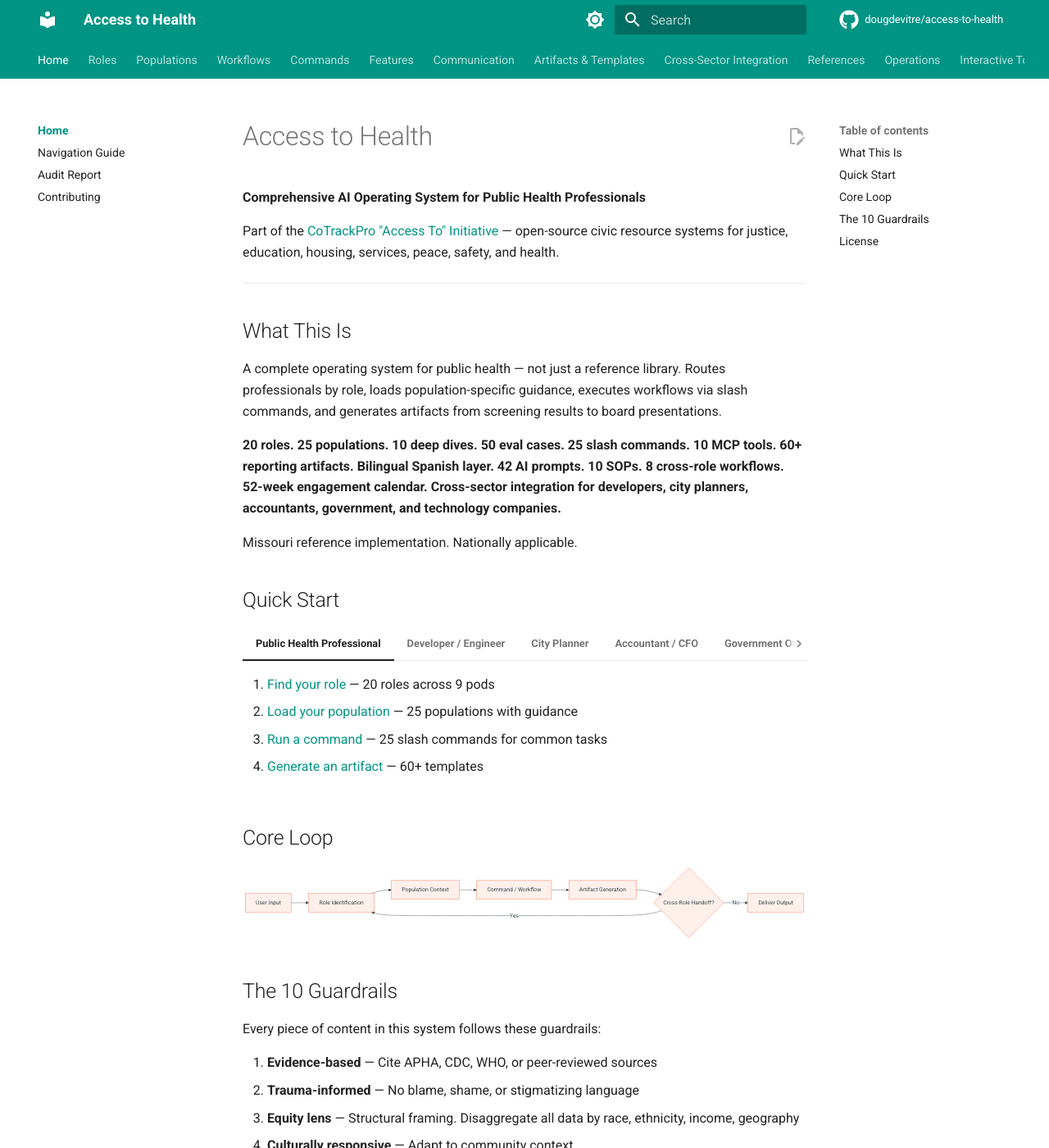
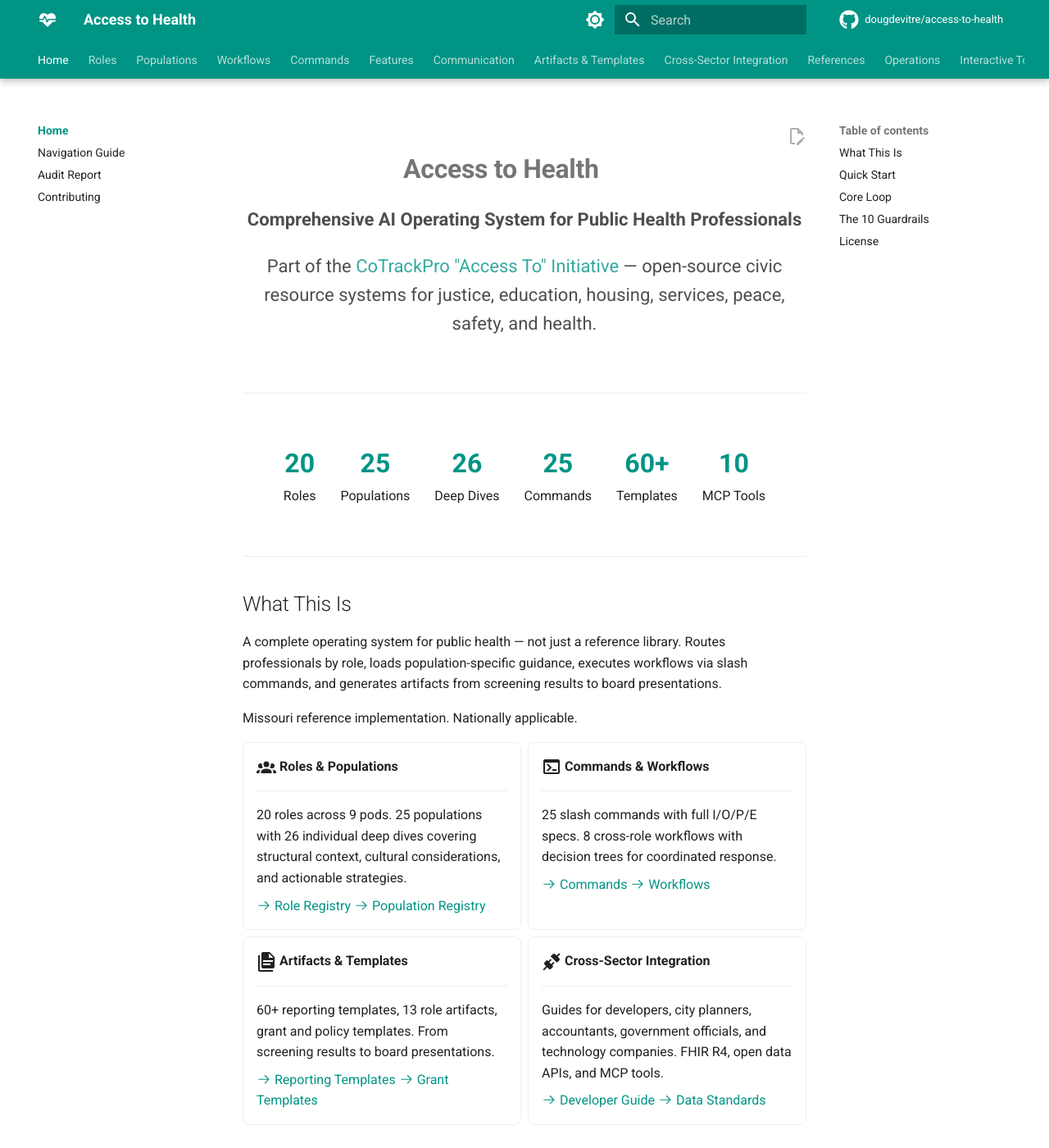
Before and after one commit to dougdevitre/access-to-health, an MkDocs documentation site: the page built from docs/index.md, in a window 1280 px wide and 1400 px high. Shown: the whole window at 82% size. Built offline with MkDocs 1.6.1 and Material for MkDocs 9.7.7, drawn with Linux system fonts in a browser that asks for light colours; comment, search, counter and statistics services are not loaded.

Commit message:
Build out GitHub Pages site (#13)
* Enhance GitHub Pages site with improved UX, landing page, and theme features

- Add Material theme features: instant navigation, sticky tabs, progress bar,
  breadcrumbs, search sharing, tab linking, TOC follow, code annotations
- Add feature card grid and stats bar to landing page for visual overview
- Add custom CSS for hero section, stats, cards, and table readability
- Add custom 404 error page with navigation links
- Add markdown extensions: def_list, footnotes, emoji, keys, mark
- Add pip caching to CI workflow for faster deploys
- Remove duplicate MCP Tool Schemas nav entry
- Set heart-pulse icon as site logo

https://claude.ai/code/session_01GX7V5C1HyMkaEnVVKMQX3f

* Add documentation pages for schemas and developer tools

- Create schemas/index.md with SDOH data model tables, FHIR R4 mapping
  reference, LOINC/ICD-10 codes, and privacy-by-design overview
- Create tools/index.md with tool catalog, quick start, programmatic
  usage examples, and links to source files
- Add both pages to Cross-Sector Integration nav section
- Update landing page developer links to point to new schema/tool pages

https://claude.ai/code/session_01GX7V5C1HyMkaEnVVKMQX3f

---------

Co-authored-by: Claude <noreply@anthropic.com>

```diff
--- a/docs/index.md
+++ b/docs/index.md
@@ -1,6 +1,8 @@
 ---
 title: Access to Health
 ---
+
+<div class="hero" markdown>
 
 # Access to Health
 
@@ -8,15 +10,86 @@ title: Access to Health
 
 Part of the [CoTrackPro "Access To" Initiative](https://github.com/CoTrackPro) — open-source civic resource systems for justice, education, housing, services, peace, safety, and health.
 
+</div>
+
+---
+
+<div class="stats" markdown>
+
+<div class="stat" markdown>
+**20**
+Roles
+</div>
+<div class="stat" markdown>
+**25**
+Populations
+</div>
+<div class="stat" markdown>
+**26**
+Deep Dives
+</div>
+<div class="stat" markdown>
+**25**
+Commands
+</div>
+<div class="stat" markdown>
+**60+**
+Templates
+</div>
+<div class="stat" markdown>
+**10**
+MCP Tools
+</div>
+
+</div>
+
 ---
 
 ## What This Is
 
 A complete operating system for public health — not just a reference library. Routes professionals by role, loads population-specific guidance, executes workflows via slash commands, and generates artifacts from screening results to board presentations.
 
-**20 roles. 25 populations. 10 deep dives. 50 eval cases. 25 slash commands. 10 MCP tools. 60+ reporting artifacts. Bilingual Spanish layer. 42 AI prompts. 10 SOPs. 8 cross-role workflows. 52-week engagement calendar. Cross-sector integration for developers, city planners, accountants, government, and technology companies.**
+Missouri reference implementation. Nationally applicable.
 
-Missouri reference implementation. Nationally applicable.
+<div class="grid cards" markdown>
+
+-   :material-account-group:{ .lg .middle } **Roles & Populations**
+
+    ---
+
+    20 roles across 9 pods. 25 populations with 26 individual deep dives covering structural context, cultural considerations, and actionable strategies.
+
+    [:octicons-arrow-right-24: Role Registry](roles/ROLE-REGISTRY.md)
+    [:octicons-arrow-right-24: Population Registry](populations/POPULATION-REGISTRY.md)
+
+-   :material-console:{ .lg .middle } **Commands & Workflows**
+
+    ---
+
+    25 slash commands with full I/O/P/E specs. 8 cross-role workflows with decision trees for coordinated response.
+
+    [:octicons-arrow-right-24: Commands](commands/COMMANDS.md)
+    [:octicons-arrow-right-24: Workflows](workflows/cross-role-workflows.md)
+
+-   :material-file-document-multiple:{ .lg .middle } **Artifacts & Templates**
+
+    ---
+
+    60+ reporting templates, 13 role artifacts, grant and policy templates. From screening results to board presentations.
+
+    [:octicons-arrow-right-24: Reporting Templates](artifacts/reporting-templates.md)
+    [:octicons-arrow-right-24: Grant Templates](grant-templates/grant-and-policy-templates.md)
+
+-   :material-connection:{ .lg .middle } **Cross-Sector Integration**
+
+    ---
+
+    Guides for developers, city planners, accountants, government officials, and technology companies. FHIR R4, open data APIs, and MCP tools.
+
+    [:octicons-arrow-right-24: Developer Guide](integration/developer-guide.md)
+    [:octicons-arrow-right-24: Data Standards](integration/cross-sector-data-standards.md)
+
+</div>
 
 ## Quick Start
 
@@ -31,8 +104,8 @@ Missouri reference implementation. Nationally applicable.
 
     1. [Architecture & APIs](integration/developer-guide.md) — FHIR R4, SMART on FHIR, compliance
     2. [Data Standards](integration/cross-sector-data-standards.md) — Gravity Project, open data APIs
-    3. [Schemas](integration/cross-sector-data-standards.md) — SDOH data model + FHIR mapping
-    4. [Tools](integration/developer-guide.md) — TypeScript SDOH scorer, ROI calculator, campaign engine
+    3. [Schemas](schemas/index.md) — SDOH data model + FHIR mapping
+    4. [Tools](tools/index.md) — TypeScript SDOH scorer, ROI calculator, campaign engine
 
 === "City Planner"
 
--- /dev/null
+++ b/docs/overrides/404.html
@@ -0,0 +1,15 @@
+{% extends "main.html" %}
+
+{% block content %}
+<h1>404 - Page Not Found</h1>
+<p>The page you're looking for doesn't exist or has moved.</p>
+
+<div class="md-typeset">
+  <a href="{{ config.site_url }}" class="md-button md-button--primary">
+    Back to Home
+  </a>
+  <a href="{{ config.site_url }}NAVIGATION/" class="md-button">
+    Navigation Guide
+  </a>
+</div>
+{% endblock %}
--- /dev/null
+++ b/docs/stylesheets/extra.css
@@ -0,0 +1,65 @@
+/* Hero section on landing page */
+.md-typeset .hero {
+  text-align: center;
+  padding: 2rem 0 1rem;
+}
+
+.md-typeset .hero h1 {
+  font-weight: 700;
+  margin-bottom: 0.5rem;
+}
+
+.md-typeset .hero p {
+  font-size: 1.1rem;
+  opacity: 0.8;
+}
+
+/* Feature grid cards */
+.md-typeset .grid.cards > ul > li {
+  border: 1px solid var(--md-default-fg-color--lightest);
+  border-radius: 0.4rem;
+  transition: border-color 0.2s, box-shadow 0.2s;
+}
+
+.md-typeset .grid.cards > ul > li:hover {
+  border-color: var(--md-accent-fg-color);
+  box-shadow: 0 4px 12px rgba(0, 0, 0, 0.08);
+}
+
+/* Guardrails list styling */
+.md-typeset .guardrails ol li {
+  margin-bottom: 0.4rem;
+}
+
+/* Stats bar */
+.md-typeset .stats {
+  display: flex;
+  flex-wrap: wrap;
+  gap: 1.5rem;
+  justify-content: center;
+  padding: 1rem 0;
+}
+
+.md-typeset .stats .stat {
+  text-align: center;
+}
+
+.md-typeset .stats .stat strong {
+  display: block;
+  font-size: 1.6rem;
+  color: var(--md-primary-fg-color);
+}
+
+/* Admonition tweaks for population deep dives */
+.md-typeset .admonition.tip {
+  border-left-width: 4px;
+}
+
+/* Better table readability */
+.md-typeset table:not([class]) {
+  font-size: 0.82rem;
+}
+
+.md-typeset table:not([class]) th {
+  white-space: nowrap;
+}
--- a/mkdocs.yml
+++ b/mkdocs.yml
@@ -10,6 +10,7 @@ copyright: >
 
 theme:
   name: material
+  custom_dir: docs/overrides
   palette:
     - media: "(prefers-color-scheme: light)"
       scheme: default
@@ -27,16 +28,25 @@ theme:
         name: Switch to light mode
   features:
     - navigation.tabs
+    - navigation.tabs.sticky
     - navigation.sections
     - navigation.expand
     - navigation.indexes
     - navigation.top
+    - navigation.instant
+    - navigation.instant.progress
+    - navigation.path
     - search.suggest
     - search.highlight
+    - search.share
     - content.code.copy
+    - content.code.annotate
     - content.action.edit
+    - content.tabs.link
+    - toc.follow
   icon:
     repo: fontawesome/brands/github
+    logo: material/heart-pulse
 
 plugins:
   - search
@@ -56,9 +66,19 @@ markdown_extensions:
   - pymdownx.tasklist:
       custom_checkbox: true
   - attr_list
+  - def_list
+  - footnotes
   - md_in_html
+  - pymdownx.emoji:
+      emoji_index: !!python/name:material.extensions.emoji.twemoji
+      emoji_generator: !!python/name:material.extensions.emoji.to_svg
+  - pymdownx.keys
+  - pymdownx.mark
   - toc:
       permalink: true
+
+extra_css:
+  - stylesheets/extra.css
 
 extra:
   social:
@@ -144,6 +164,8 @@ nav:
 
   - Cross-Sector Integration:
       - Developer Guide: integration/developer-guide.md
+      - Developer Tools: tools/index.md
+      - Data Schemas: schemas/index.md
       - City Planning & Health: integration/city-planning-health.md
       - Fiscal Operations: integration/fiscal-operations.md
       - Government Toolkit: integration/government-toolkit.md
@@ -169,7 +191,6 @@ nav:
       - SDOH Quick Screen: interactive/sdoh-quick-screen.md
       - ROI Calculator: interactive/roi-calculator.md
       - Engagement Calendar: interactive/engagement-calendar.md
-      - MCP Tool Schemas: mcp/MCP-SCHEMA.md
 
   - Getting Started:
       - Partner Onboarding: integration/partner-onboarding.md
```
Also changed, not shown: schemas/index.md (added, +52 -0 lines), tools/index.md (added, +86 -0 lines), 1 other file.
